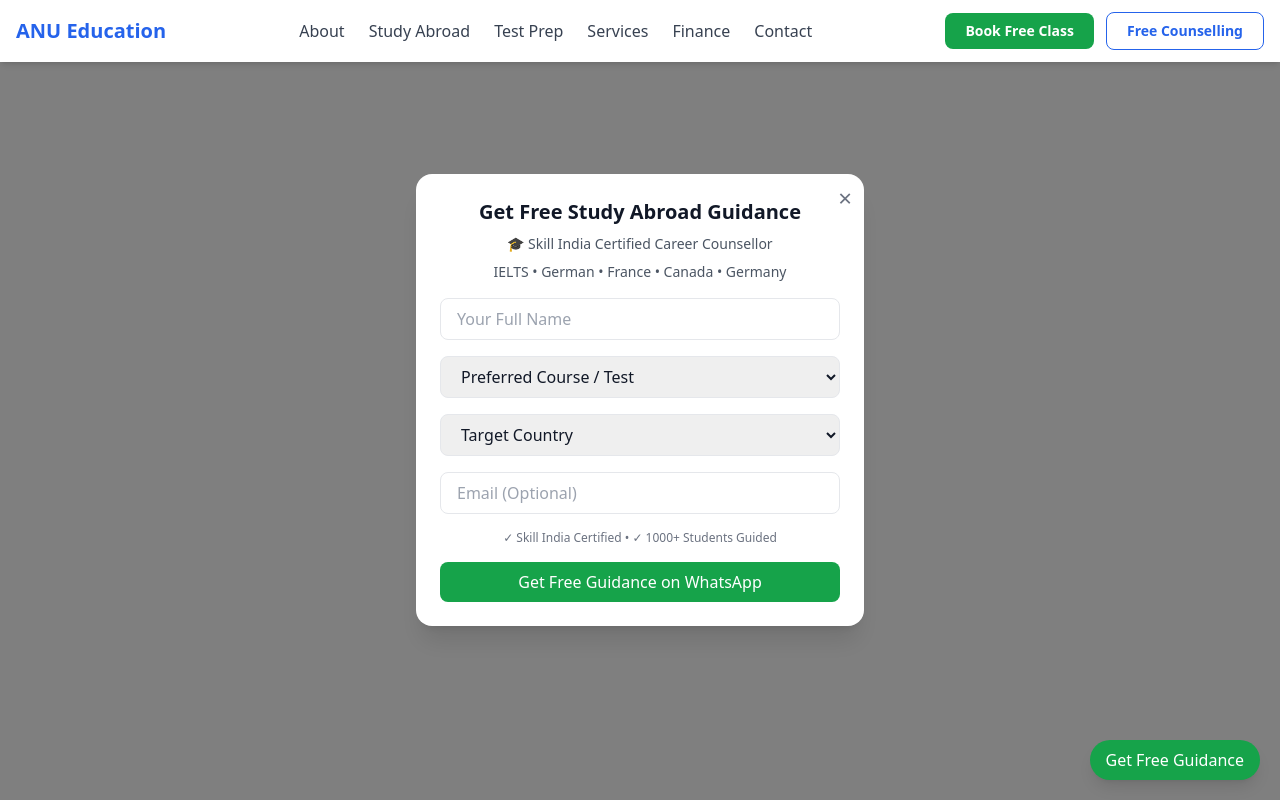
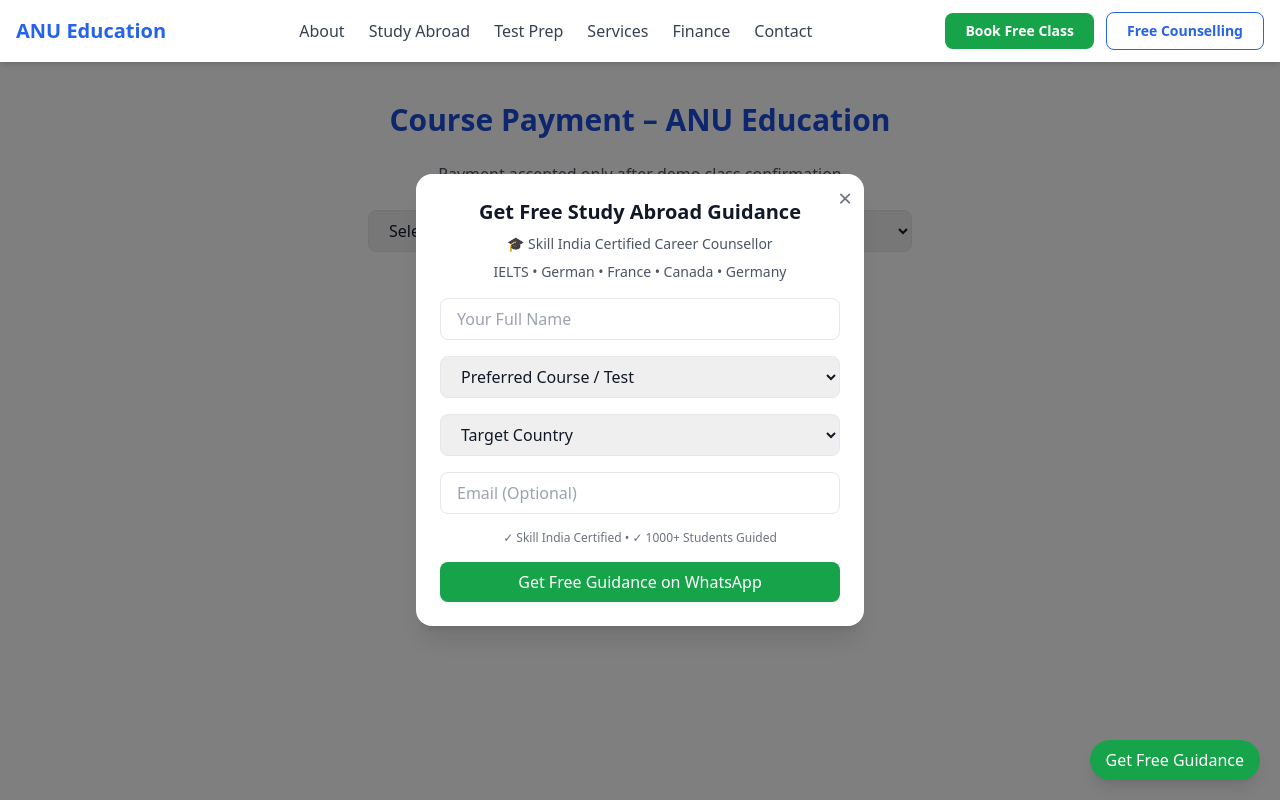
Before and after one commit to shailendra9897/anu-education, a Next.js app: page /pay-course in a window 1280 px wide. Before the commit this address had no page. Shown: the top 800 px of the page. Built offline with nearby package versions, Linux system fonts and the light colour scheme.

Commit message:
Fix UPI payment for desktop using QR + WhatsApp confirmation

```diff
--- /dev/null
+++ b/app/pay-course/page.tsx
@@ -0,0 +1,144 @@
+'use client';
+
+import { useState } from 'react';
+
+const COURSE_FEES: Record<string, number> = {
+  IELTS: 9999,
+  PTE: 8000,
+  'German A1': 12000,
+  'French A1': 10000,
+};
+
+export default function PayCoursePage() {
+  const [course, setCourse] = useState('');
+  const [coupon, setCoupon] = useState('');
+  const [discount, setDiscount] = useState(0);
+
+  const baseAmount = course ? COURSE_FEES[course] : 0;
+  const finalAmount = baseAmount - discount;
+
+  const applyCoupon = () => {
+    if (coupon.trim().toUpperCase() === 'ANU10') {
+      setDiscount(Math.round(baseAmount * 0.1));
+    } else {
+      alert('Invalid or expired coupon');
+      setDiscount(0);
+    }
+  };
+
+  const upiLink = `upi://pay?pa=9428186817@axl&pn=ANU%20Education&am=${finalAmount}&cu=INR&tn=${encodeURIComponent(
+    course + ' Course Fee'
+  )}`;
+
+  return (
+    <div className="max-w-xl mx-auto px-4 py-10 space-y-6">
+      <h1 className="text-3xl font-bold text-blue-700 text-center">
+        Course Payment – ANU Education
+      </h1>
+
+      <p className="text-center text-gray-600">
+        Payment accepted only after demo class confirmation
+      </p>
+
+      {/* Course Select */}
+      <select
+        value={course}
+        onChange={(e) => {
+          setCourse(e.target.value);
+          setDiscount(0);
+        }}
+        className="w-full border rounded-lg px-4 py-2"
+      >
+        <option value="">Select Course</option>
+        <option value="IELTS">IELTS</option>
+        <option value="PTE">PTE</option>
+        <option value="German A1">German A1</option>
+        <option value="French A1">French A1</option>
+      </select>
+
+      {/* Price */}
+      {course && (
+        <div className="bg-gray-50 p-4 rounded-lg space-y-2">
+          <p>
+            Course Fee: <strong>₹{baseAmount}</strong>
+          </p>
+
+          {discount > 0 && (
+            <p className="text-green-600">
+              Discount Applied: −₹{discount}
+            </p>
+          )}
+
+          <p className="text-lg font-semibold">
+            Payable Amount: ₹{finalAmount}
+          </p>
+        </div>
+      )}
+
+      {/* Coupon */}
+      {course && (
+        <div className="space-y-2">
+          <input
+            type="text"
+            placeholder="Coupon Code (After Demo)"
+            value={coupon}
+            onChange={(e) => setCoupon(e.target.value)}
+            className="w-full border rounded-lg px-4 py-2"
+          />
+          <button
+            onClick={applyCoupon}
+            className="w-full bg-blue-600 text-white py-2 rounded-lg hover:bg-blue-700"
+          >
+            Apply Coupon
+          </button>
+
+          <p className="text-xs text-gray-500 text-center">
+            Coupon valid only after demo class • One-time use
+          </p>
+        </div>
+      )}
+
+      {/* Pay Button */}
+      {finalAmount > 0 && (
+        <>
+          {/* Mobile UPI */}
+          <a
+            href={upiLink}
+            className="block text-center bg-green-600 text-white py-3 rounded-lg text-lg hover:bg-green-700 md:hidden"
+          >
+            Pay ₹{finalAmount} via UPI App
+          </a>
+
+          {/* Desktop QR */}
+          <div className="hidden md:block text-center space-y-3">
+            <p className="font-semibold">Scan to Pay ₹{finalAmount}</p>
+
+            <img
+              src="/upi/anu-upi-qr.png"
+              alt="ANU Education UPI QR Code"
+              className="mx-auto w-48 h-48"
+            />
+
+            <p className="text-sm text-gray-600">
+              UPI ID: <strong>9428186817@axl</strong>
+            </p>
+
+            <a
+              href={`https://wa.me/919428186817?text=${encodeURIComponent(
+                `Hi ANU Education, I have paid ₹${finalAmount} for ${course}. Please confirm.`
+              )}`}
+              target="_blank"
+              className="inline-block bg-blue-600 text-white px-6 py-2 rounded-lg hover:bg-blue-700"
+            >
+              Confirm Payment on WhatsApp
+            </a>
+          </div>
+        </>
+      )}
+
+      <p className="text-xs text-gray-500 text-center">
+        UPI ID: 9428186817@axl
+      </p>
+    </div>
+  );
+}
```
Also changed, not shown: public/upi/anu-upi-qr.png (added).
